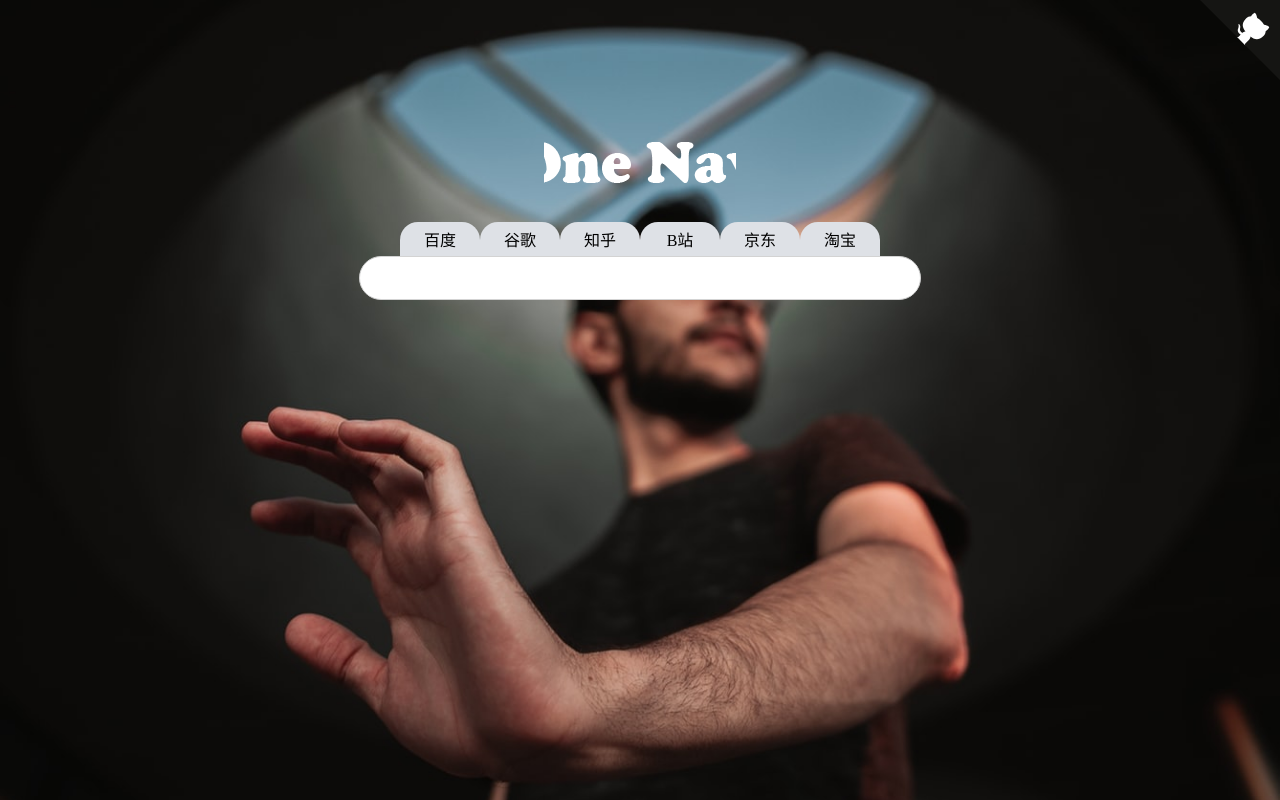
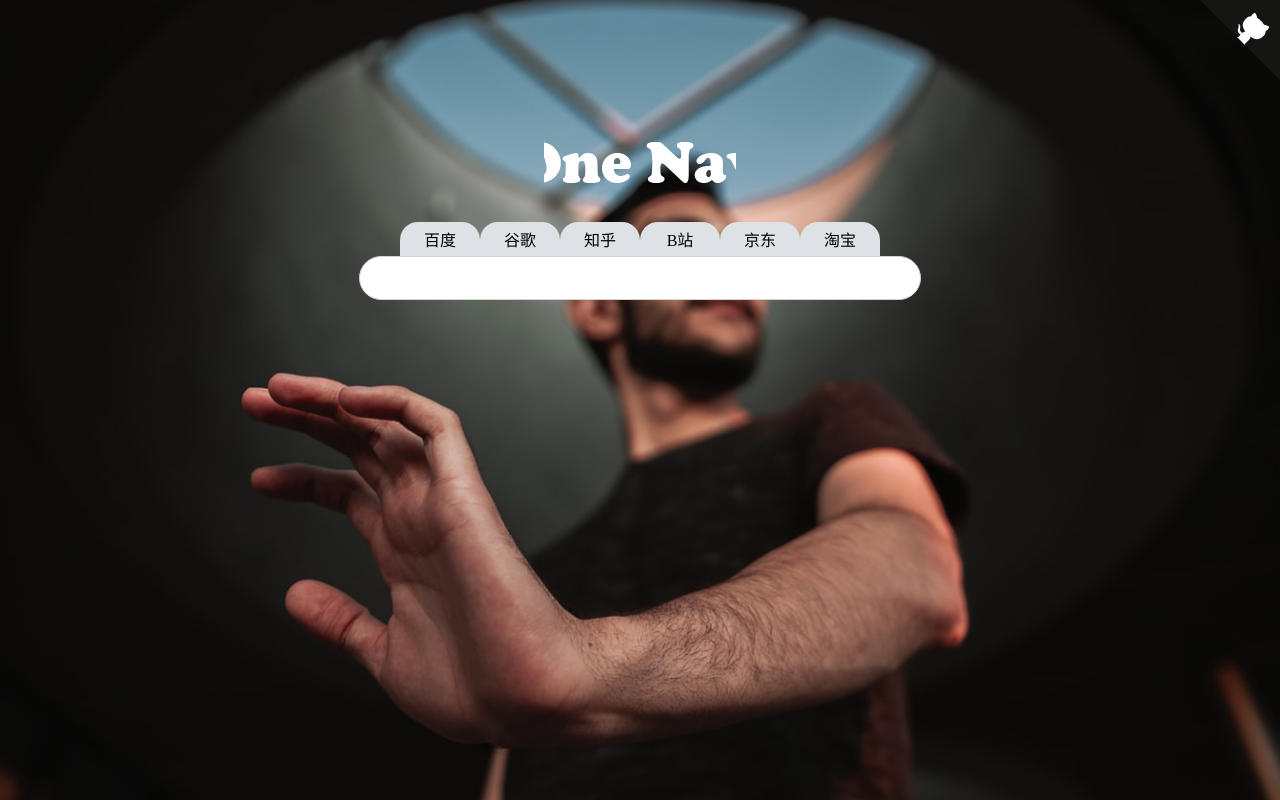
Before and after one commit to wh2887/McCallNav, a Vue app: page / in a window 1280 px wide. Built offline with nearby package versions, Linux system fonts and the light colour scheme.

Commit message:
version 0.1

```diff
--- a/src/assets/css/main.css
+++ b/src/assets/css/main.css
@@ -5,11 +5,8 @@
 }
 
 body {
-  width: 100vw;
-  height: 100vh;
-  background: url("../images/bg1.jpg") no-repeat;
-  background-size: cover;
-  overflow: hidden;
+  width: 100%;
+  height: 100%;
 }
 
 .globalMain {
@@ -18,6 +15,9 @@ body {
   display: flex;
   justify-content: center;
   position: relative;
+  background-position: center;
+  background-size: cover;
+  overflow: hidden;
 }
 
 .globalMain .center {
--- a/src/components/HelloWorld.vue
+++ b/src/components/HelloWorld.vue
@@ -1,5 +1,7 @@
 <template>
-    <main class="globalMain">
+    <main class="globalMain"
+          :style="{ backgroundImage: 'url(' + require('@/assets/images/bg'+backgroundId+'.jpg') + ')'  }"
+    >
         <ForkMe/>
         <div class="center">
             <div class="logo">
@@ -33,6 +35,7 @@
     components: {TabBar, ForkMe},
     data() {
       return {
+        backgroundId: 1,
         index: undefined,
         searchEngine: [
           {searchName: '百度', logo: '#icon-baidu', url: 'https://baidu.com/s', inputName: 'wd'},
```
